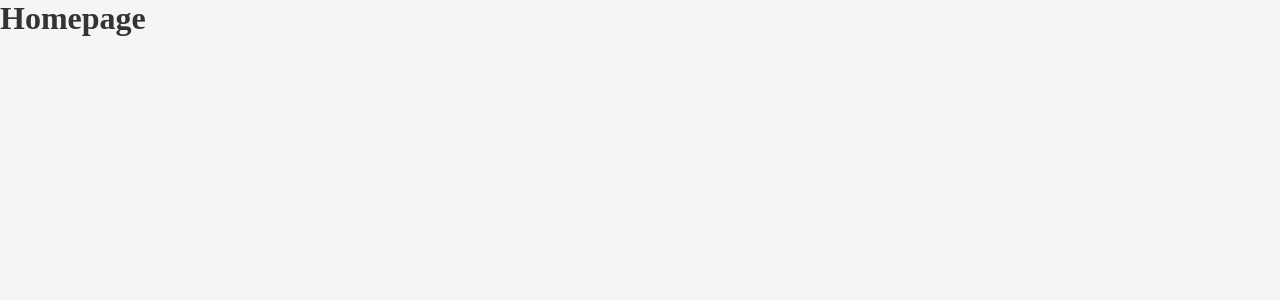
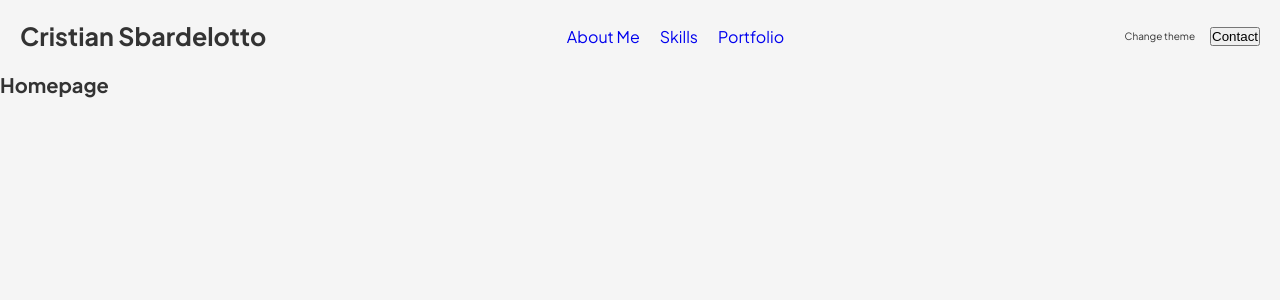
Before and after one commit to cristian-sbardelotto/portfolio, a Next.js app: page / in a window 1280 px wide. Shown: the top 300 px of the page. Built offline with nearby package versions, Linux system fonts and the light colour scheme.

Commit message:
✨ feat(header): implemented component first structure

```diff
--- a/src/app/layout.tsx
+++ b/src/app/layout.tsx
@@ -1,8 +1,14 @@
 'use client';
+
+import { Header } from '@/components/Header';
 
 import { GlobalStyle } from '@/styles/GlobalStyle';
 import light from '@/styles/themes/light';
 import { ThemeProvider } from 'styled-components';
+
+import { Plus_Jakarta_Sans } from 'next/font/google';
+
+const jakartaSans = Plus_Jakarta_Sans({ subsets: ['latin'] });
 
 export const metadata = {
   title: 'My Portfolio',
@@ -19,7 +25,11 @@ export default function RootLayout({ children }: LayoutProps) {
       <html lang='pt-br'>
         <GlobalStyle />
 
-        <body>{children}</body>
+        <body className={jakartaSans.className}>
+          <Header />
+
+          {children}
+        </body>
       </html>
     </ThemeProvider>
   );
--- /dev/null
+++ b/src/components/Header/index.tsx
@@ -0,0 +1,32 @@
+import Link from 'next/link';
+
+import * as S from './styles';
+
+export function Header() {
+  return (
+    <S.Header>
+      <h1>
+        Cristian <span>Sbardelotto</span>
+      </h1>
+
+      <nav>
+        <ul>
+          <li>
+            <Link href='/about'>About Me</Link>
+          </li>
+          <li>
+            <Link href='/skills'>Skills</Link>
+          </li>
+          <li>
+            <Link href='/portfolio'>Portfolio</Link>
+          </li>
+        </ul>
+      </nav>
+
+      <div>
+        <span>Change theme</span>
+        <button>Contact</button>
+      </div>
+    </S.Header>
+  );
+}
--- /dev/null
+++ b/src/components/Header/styles.ts
@@ -0,0 +1,31 @@
+import styled from 'styled-components';
+
+export const Header = styled.header`
+  padding: 2rem;
+  display: flex;
+  justify-content: space-between;
+  align-items: center;
+
+  h1 {
+    font-size: 2.5rem;
+  }
+
+  nav ul {
+    margin-right: 4rem;
+    display: flex;
+    gap: 2rem;
+
+    list-style: none;
+    font-size: 1.6rem;
+
+    * {
+      text-decoration: none;
+    }
+  }
+
+  > div {
+    display: flex;
+    gap: 1.5rem;
+    align-items: center;
+  }
+`;
--- a/src/styles/GlobalStyle.ts
+++ b/src/styles/GlobalStyle.ts
@@ -1,6 +1,10 @@
 import { createGlobalStyle } from 'styled-components';
 
 export const GlobalStyle = createGlobalStyle`
+  html {
+    font-size: 62.5%;
+  }
+
   * {
     margin: 0;
     padding: 0;
```
